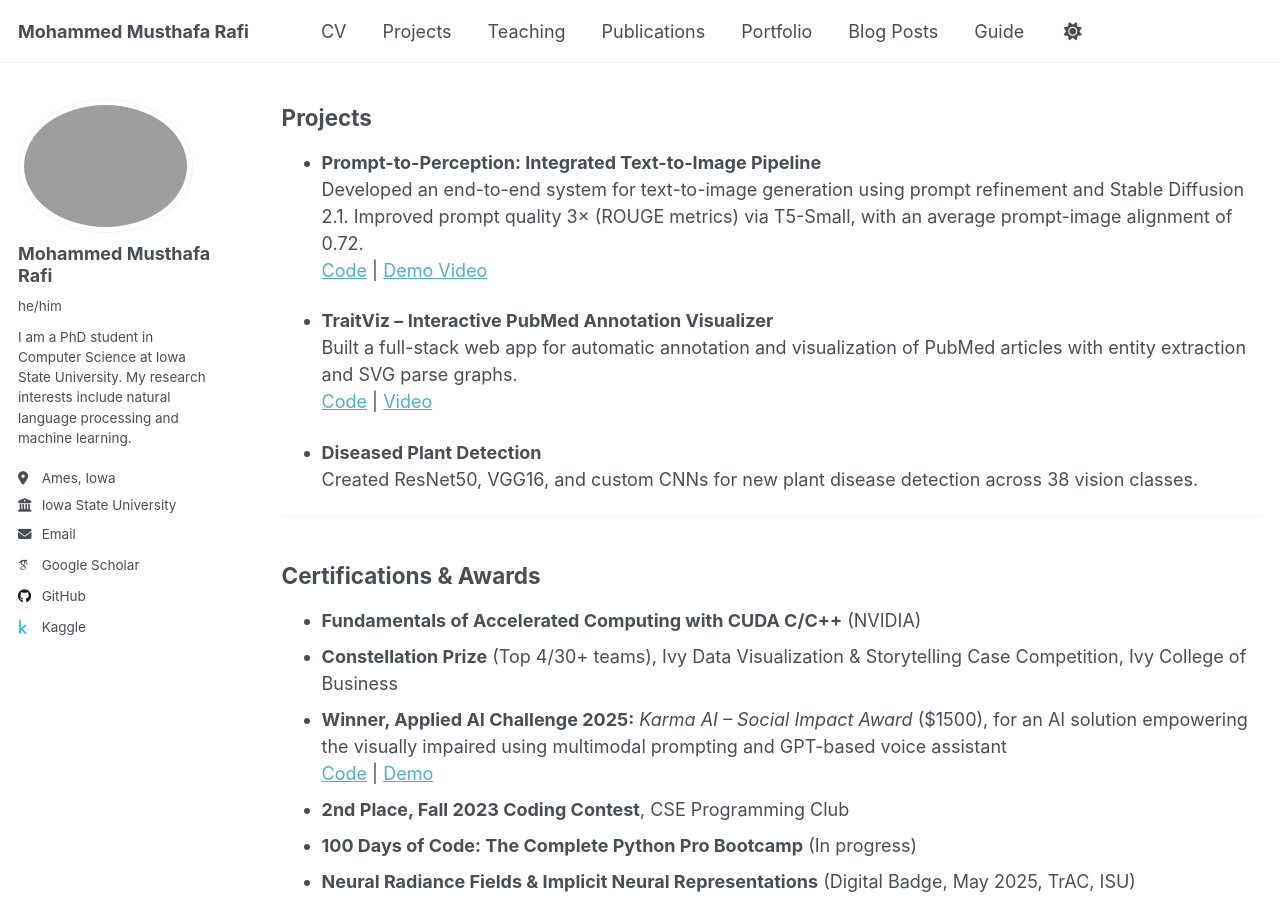
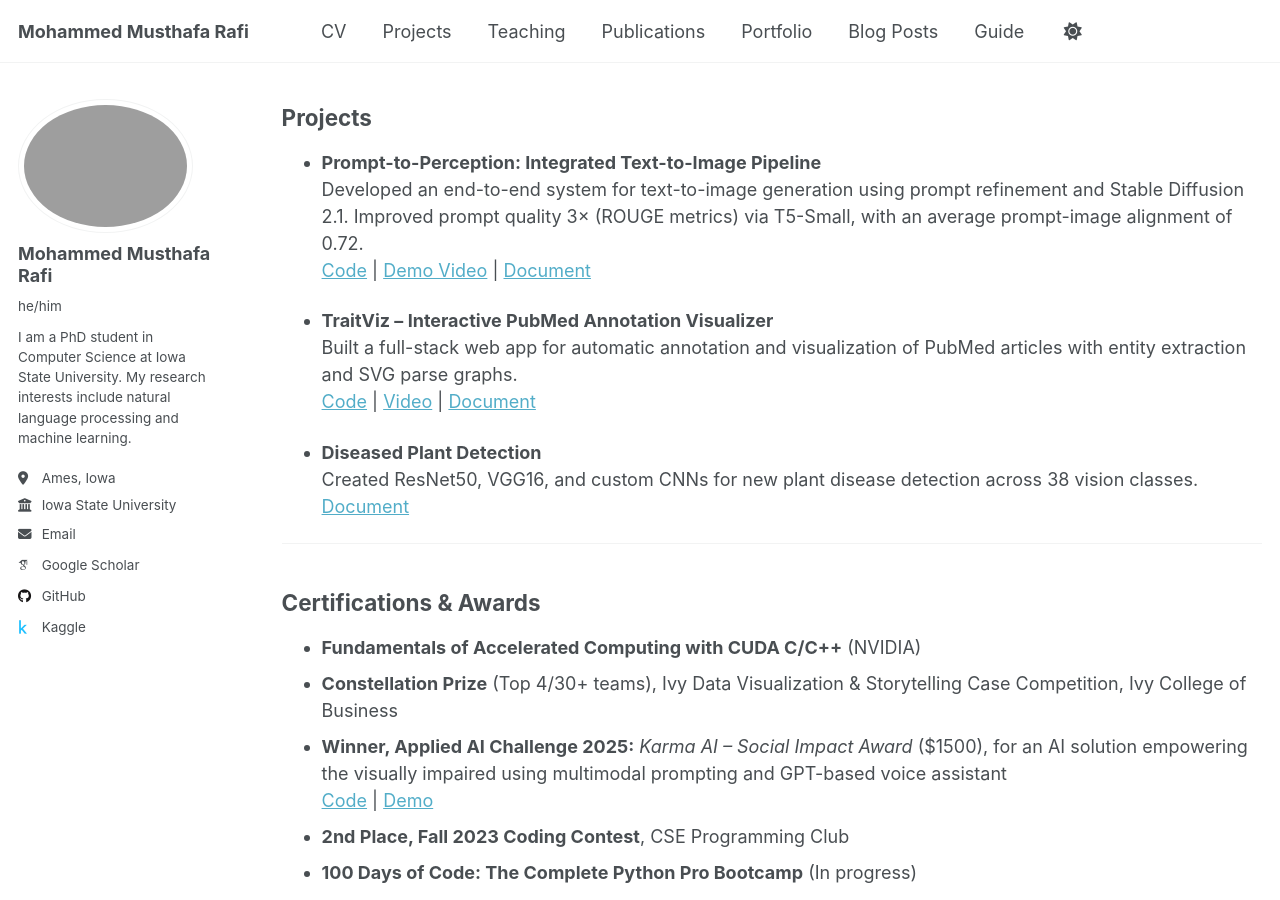
Before and after one commit to itsMustafamr/itsmustafamr.github.io, a Jekyll site: the page built from _pages/cv.md, in a window 1280 px wide and 900 px high, scrolled down 1702 px. Built offline with Jekyll 4.4.1, drawn with Linux system fonts in a browser that asks for light colours; some web fonts are replaced.

Commit message:
added document support in CV

```diff
--- a/_pages/cv.md
+++ b/_pages/cv.md
@@ -123,14 +123,14 @@ Service and leadership
 
 - **Prompt-to-Perception: Integrated Text-to-Image Pipeline**
   Developed an end-to-end system for text-to-image generation using prompt refinement and Stable Diffusion 2.1. Improved prompt quality 3× (ROUGE metrics) via T5-Small, with an average prompt-image alignment of 0.72.
-  [Code](https://github.com/rah757/KarmaAI) | [Demo Video](https://drive.google.com/file/d/1VSBz1eQgYxSWjtFrwq7wmQGh1h4VorDc/view?usp=sharing)
+  [Code](https://github.com/rah757/KarmaAI) | [Demo Video](https://drive.google.com/file/d/1VSBz1eQgYxSWjtFrwq7wmQGh1h4VorDc/view?usp=sharing) | [Document](https://drive.google.com/file/d/1VSBz1eQgYxSWjtFrwq7wmQGh1h4VorDc/view?usp=sharing)
 
 - **TraitViz – Interactive PubMed Annotation Visualizer**
   Built a full-stack web app for automatic annotation and visualization of PubMed articles with entity extraction and SVG parse graphs.
-  [Code](https://github.com/itsMustafamr/Trait_viz) | [Video](https://drive.google.com/file/d/1wzDS9u8cviT64zE-Q7tGQ-R3j_JVRqAl/view?usp=sharing)
+  [Code](https://github.com/itsMustafamr/Trait_viz) | [Video](https://drive.google.com/file/d/1wzDS9u8cviT64zE-Q7tGQ-R3j_JVRqAl/view?usp=sharing) | [Document](https://drive.google.com/file/d/1wzDS9u8cviT64zE-Q7tGQ-R3j_JVRqAl/view?usp=sharing)
 
 - **Diseased Plant Detection**
-  Created ResNet50, VGG16, and custom CNNs for new plant disease detection across 38 vision classes.
+  Created ResNet50, VGG16, and custom CNNs for new plant disease detection across 38 vision classes. [Document](https://drive.google.com/file/d/1xIN8EN7gbcpu1FSt5s0U76oeCbJRlQta/view?usp=sharing)
 
 ---
 
```
